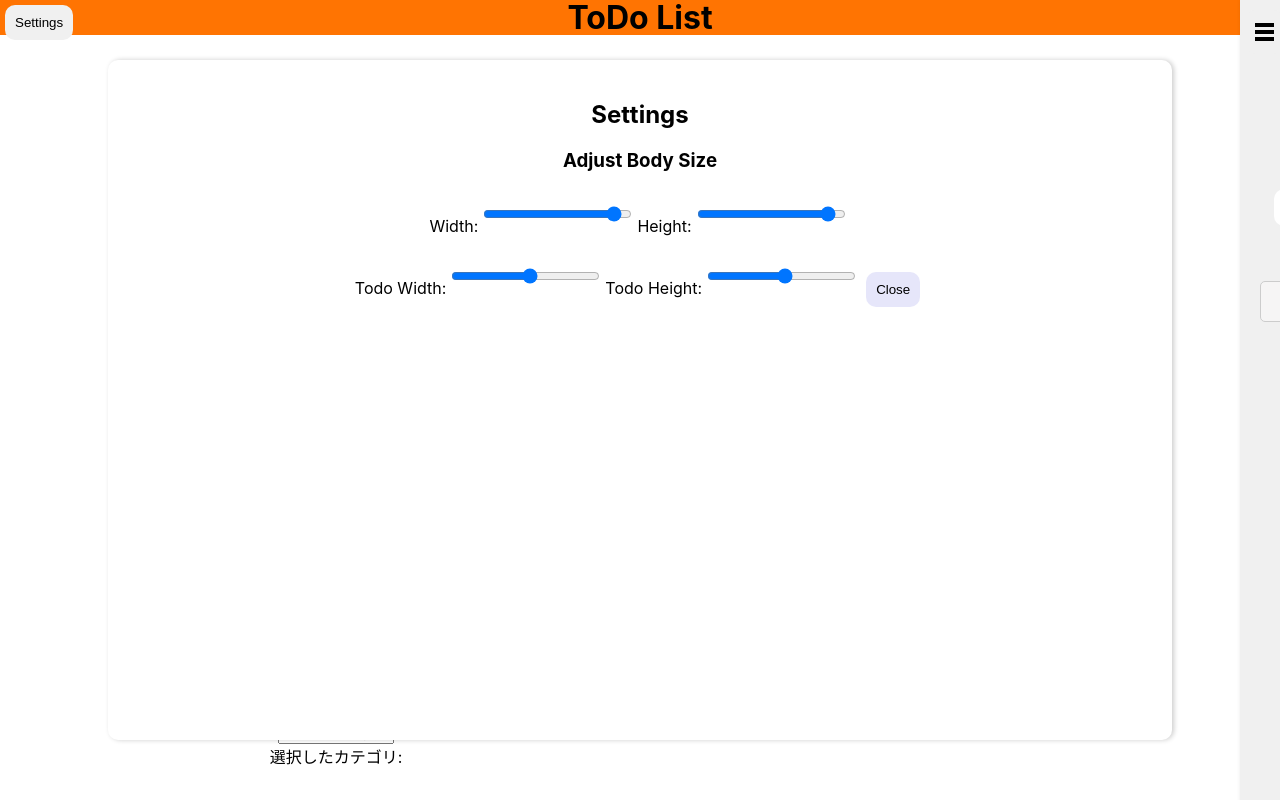
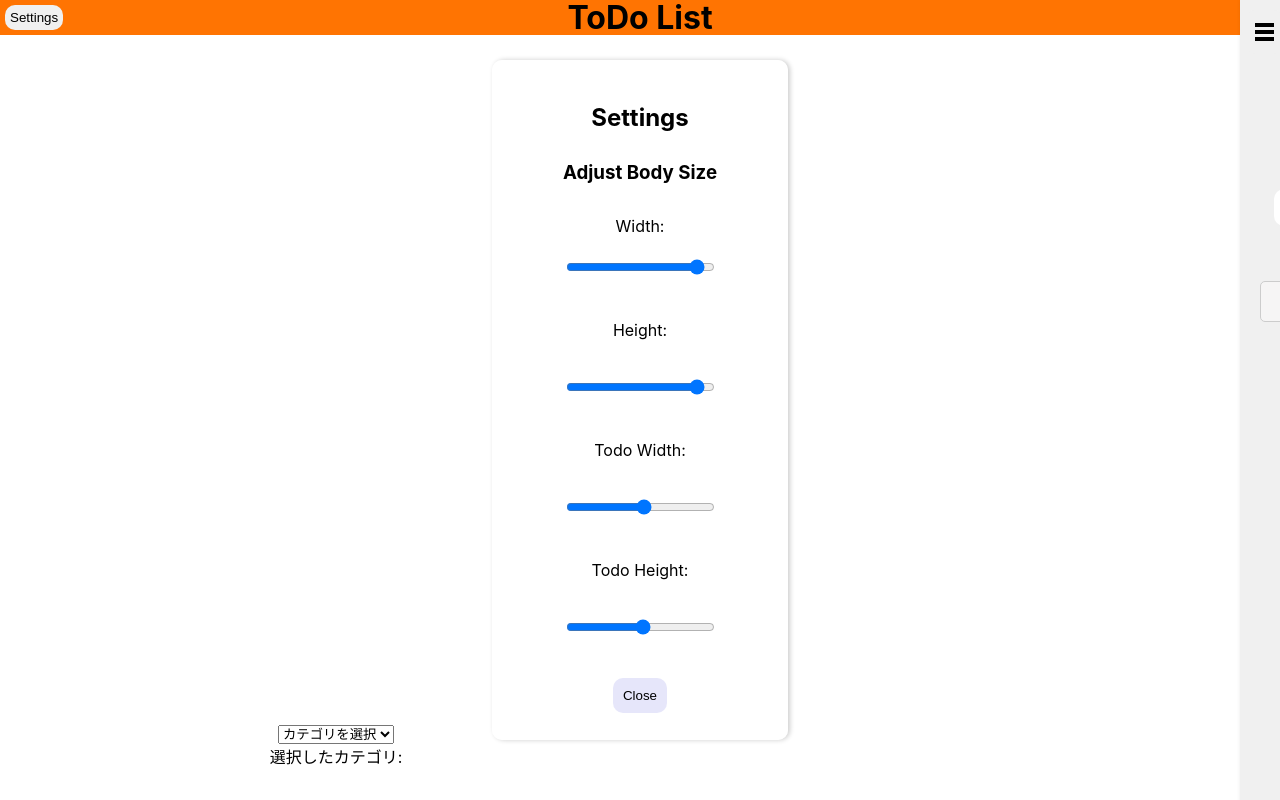
Before and after one commit to keyta179/Sakura_TO-DO, a React (Create React App) app in the folder todo-react-test/: page / in a window 1280 px wide. Both pictures are taken after a click on the button "Settings". Built offline with nearby package versions, Linux system fonts and the light colour scheme.

Commit message:
fixsetShow

```diff
--- a/todo-react-test/src/App.js
+++ b/todo-react-test/src/App.js
@@ -168,11 +168,20 @@ function App() {
     }
   }, [todos, selectedCategory]);
 
-  console.log(selectedCategory);
+  // console.log(selectedCategory);
 
   return (
     <div>
-      <header>ToDo List</header>
+      <header>
+        <div className='title'>ToDo List</div>
+      {isSettingsPopupOpen && (
+        <SettingsPopup
+          settings={settings}
+          setSettings={setSettings}
+          closeSettingsPopup={closeSettingsPopup}
+        />
+      )}
+      </header>
       <div className="App"
       onDragOver={(e) => e.preventDefault()}
       onDrop={(e) => {
@@ -185,19 +194,13 @@ function App() {
       }}
       style={{ width: settings.bodyWidth, height: settings.bodyHeight }}>
 
-      <h1>ToDo List</h1>
+
       <NarrowDown todos={todos} selectedCategory={selectedCategory} setSelectedCategory={selectedCategory} onChange={(category) => setSelectedCategory(category)} /> {/* NarrowDown コンポーネントで選択されたカテゴリを渡す */}
       <button type="button" className={"setting-button"} onClick={openSettingsPopup}>
         Settings
       </button>
 
-      {isSettingsPopupOpen && (
-        <SettingsPopup
-          settings={settings}
-          setSettings={setSettings}
-          closeSettingsPopup={closeSettingsPopup}
-        />
-      )}
+
 
       <div className={`menu ${isMenuOpen ? 'open' : ''}`}>
         <button type="button" className={"toggle-button"} onClick={toggleMenu}>
--- a/todo-react-test/src/components/SettingPopup.jsx
+++ b/todo-react-test/src/components/SettingPopup.jsx
@@ -17,33 +17,37 @@ const SettingsPopup = ({ settings, setSettings, closeSettingsPopup }) => {
     };
 
     return (
-        <div className="popup">
-            <div className="popup-content">
+        <div className="setting-popup">
+
                 <h2>Settings</h2>
                 <h3>Adjust Body Size</h3>
                 <label htmlFor="width">Width:</label>
+                <p>
                 <input
                     type="range"
                     id="width"
                     min="400"
                     max="800"
-                    step="10"
+                    step="5"
                     value={settings.bodyWidth}
                     onChange={(e) => changeBodySize(Number(e.target.value), settings.bodyHeight)}
 
-                />
-                <label htmlFor="height">Height:</label>
+                /></p>
+                <p>
+                <label htmlFor="height">Height:</label></p>
+                <p>
                 <input
                     type="range"
                     id="height"
                     min="300"
-                    max="600"
-                    step="10"
+                    max="565"
+                    step="5"
                     value={settings.bodyHeight}
                     onChange={(e) => changeBodySize(settings.bodyWidth, Number(e.target.value))}
-                />
-                <p></p>
-                <label htmlFor="todoWidth">Todo Width:</label>
+                /></p>
+                <p>
+                <label htmlFor="todoWidth">Todo Width:</label></p>
+                <p>
                 <input
                     type="range"
                     id="todoWidth"
@@ -52,9 +56,10 @@ const SettingsPopup = ({ settings, setSettings, closeSettingsPopup }) => {
                     step="10"
                     value={settings.todoWidth}
                     onChange={(e) => changeTodoSize(Number(e.target.value), settings.todoHeight)}
-                />
-
-                <label htmlFor="todoHeight">Todo Height:</label>
+                /></p>
+<p>
+                <label htmlFor="todoHeight">Todo Height:</label></p>
+                <p>
                 <input
                     type="range"
                     id="todoHeight"
@@ -63,11 +68,12 @@ const SettingsPopup = ({ settings, setSettings, closeSettingsPopup }) => {
                     step="10"
                     value={settings.todoHeight}
                     onChange={(e) => changeTodoSize(settings.todoWidth, Number(e.target.value))}
-                />
+                /></p>
+                <p>
 
-                <button onClick={closeSettingsPopup}>Close</button>
+                <button onClick={closeSettingsPopup}>Close</button></p>
             </div>
-        </div>
+
     );
 };
 
--- a/todo-react-test/src/components/TodoItem.jsx
+++ b/todo-react-test/src/components/TodoItem.jsx
@@ -5,7 +5,6 @@ const TodoItem = ({ index,todo, todos, setTodo, setTodos, todoWidth, todoHeight,
     const [dragging, setDragging] = useState(false); // ドラッグ中かどうかの状態
     const [mousePos, setMousePos] = useState({ x: 0, y: 0 }); // マウス位置
     const [show, setShow] = useState(false);
-    const [hide, setHide] = useState(false);
     const [isFavoriteClicked, setIsFavoriteClicked] = useState(false);
     const [isTodoMenuOpened, setIsTodoMenuOpened] = useState(false);
     const [selectedTodo, setSelectedTodo] = useState(null);
@@ -81,7 +80,10 @@ const TodoItem = ({ index,todo, todos, setTodo, setTodos, todoWidth, todoHeight,
     }, [dragging, mousePos, todo, todos, setTodos]);
 
     useEffect(() => {
-        setShow(true); // Set show to true initially
+        setTimeout(() => {
+         setShow(true); // Set show to true initially
+        }, 100);
+
         return;
     }, [todo]);
 
@@ -232,7 +234,7 @@ const TodoItem = ({ index,todo, todos, setTodo, setTodos, todoWidth, todoHeight,
                 }}
             >
                 <div className="todo-info">
-                    <div className="todo-title">{todo.title}</div>
+                    <div className="todo-title">{`${ show ? 'show' : ''}`}</div>
                     <div className="todo-date">{formatDate(todo.date)}   </div>
                     <div className="todo-duration">所要時間 {todo.duration}</div>
                     <div style={{
--- a/todo-react-test/src/style/App.css
+++ b/todo-react-test/src/style/App.css
@@ -7,9 +7,38 @@ header {
 	line-height: 35px;
 	background: #ff7402;
   text-align: center;
+
+}
+header .title {
+  text-align: center;
   font-size: 32px;
   font-weight: bold;
-
+}
+.setting-button{
+  position: absolute;
+  top: 0px;
+  left: 0px;
+  padding: 5px;
+  cursor: pointer;
+  background-color: #f0f0f0;
+  border: none;
+  outline: none;
+}
+.setting-popup{
+  position: fixed;
+  top: 50%;
+  left: 50%;
+  transform: translate(-50%, -50%);
+  width: 20vw;
+  height: 80vh;
+  background-color: #ffffffa5;
+  padding: 20px;
+  box-shadow: 2px 0 5px rgba(0, 0, 0, 0.2);
+  z-index: 100;
+  border-radius: 10px; /* 角を丸くする */
+}
+.setting-popup p{
+  margin-top: 0em;
 }
 .App {
   text-align: center;
@@ -88,16 +117,7 @@ li:hover {
 .menu.open .bar:nth-child(3) {
   transform: rotate(-45deg) translate(2px, 0px);
 }
-.setting-button{
-  position: absolute;
-  top: 0px;
-  left: 0px;
-  padding: 10px;
-  cursor: pointer;
-  background-color: #f0f0f0;
-  border: none;
-  outline: none;
-}
+
 .popup {
   position: fixed;
   top: 50%;
--- a/todo-react-test/src/style/TodoItem.css
+++ b/todo-react-test/src/style/TodoItem.css
@@ -14,6 +14,7 @@
   transition: transform 0.3s ease-in-out;
   /* 広がって登場するアニメーション */
   transform: scale(0);
+  transition-delay: 0s;
 }
 
 .todo-item.show {
```
